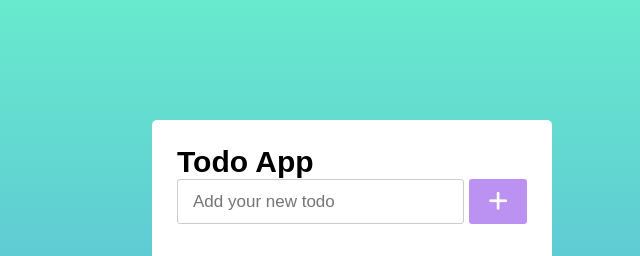
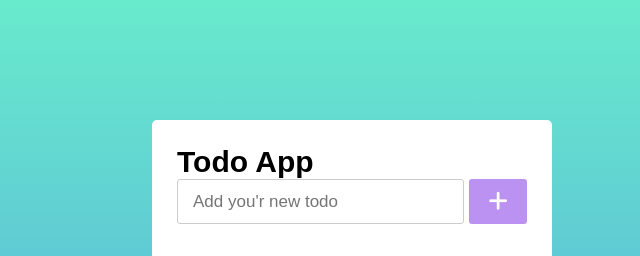
Before and after one commit to Maheshdara/todolistt, a plain HTML site: page index.html in a window 1280 px wide. Shown: the top 256 px of the page, 288-928 px from the left. Drawn offline with Linux system fonts and the light colour scheme.

```diff
--- a/index.html
+++ b/index.html
@@ -16,7 +16,7 @@
     <div class="wrapper">
         <header>Todo App</header>
         <div class="inputField">
-            <input type="text" placeholder="Add your new todo">
+            <input type="text" placeholder="Add you'r new todo">
             <button><i class="fa fa-plus"></i></button>
         </div>
 
```
